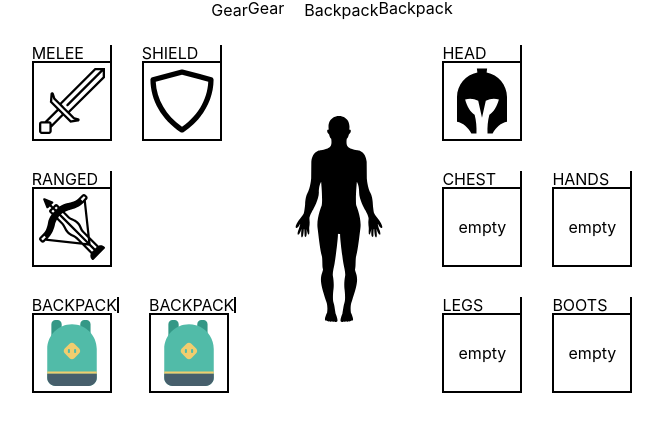
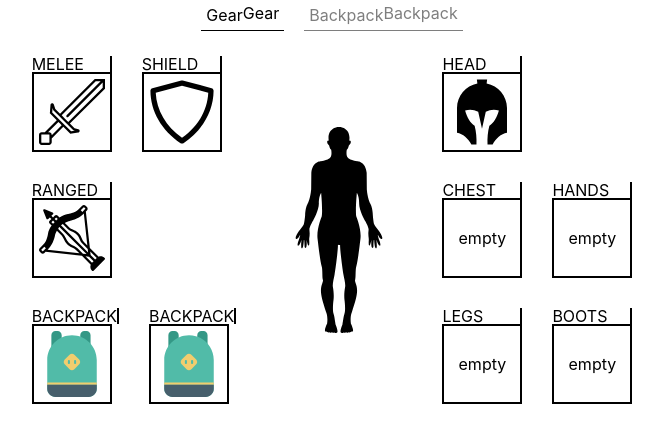
Before and after one commit to AndriiManyak/epic-stories, a Next.js app: page /inventory in a window 1280 px wide. Shown: the top 442 px of the page, without its empty margins (308-971 px from the left). Built offline with nearby package versions, Linux system fonts and the light colour scheme.

Commit message:
update InventoryTabs logic

```diff
--- a/components/inventory/inventoryPage/InventoryTab.tsx
+++ b/components/inventory/inventoryPage/InventoryTab.tsx
@@ -1,21 +1,28 @@
 import styled from "styled-components";
 
 type Props = {
+  isActive: boolean;
   icon: string;
   title: string;
+  onClick: () => void;
 };
 
-export const InventoryTab = ({ icon, title }: Props) => {
+export const InventoryTab = ({ icon, title, isActive, onClick }: Props) => {
   return (
-    <Container>
+    <Container isActive={isActive} onClick={onClick}>
       <IconWrapper>{icon}</IconWrapper>
       <Title>{title}</Title>
     </Container>
   );
 };
 
-const Container = styled.div`
+const Container = styled.div<{ isActive: boolean }>`
   display: flex;
+
+  padding: 5px;
+  cursor: pointer;
+  border-bottom: 1px solid ${({ theme }) => theme.colors.black};
+  opacity: ${({ isActive }) => (isActive ? 1 : 0.5)};
 `;
 
 const IconWrapper = styled.div``;
--- a/components/inventory/inventoryPage/InventoryTabs.tsx
+++ b/components/inventory/inventoryPage/InventoryTabs.tsx
@@ -1,29 +1,49 @@
 import styled from "styled-components";
 import { InventoryTab } from "~/components/inventory/inventoryPage/InventoryTab";
 import { GearComponent } from "~/components/inventory/gear/GearComponent";
+import { ReactNode, useState } from "react";
+import { Inventory } from "~/components/inventory/Inventory";
 
-const tabs: { icon: string; title: string }[] = [
+const tabs: { icon: string; title: string; content: ReactNode }[] = [
   {
     title: "Gear",
     icon: "Gear",
+    content: <GearComponent />,
   },
   {
     title: "Backpack",
     icon: "Backpack",
+    content: <Inventory size={20} />,
   },
 ];
 
 export const InventoryTabs = () => {
+  const [activeTab, setActiveTab] = useState(0);
+
+  const selectTab = (index: number) => {
+    setActiveTab(index);
+  };
+
   return (
     <Container>
       <TabsList>
         {tabs.map((tab, index) => (
-          <InventoryTab key={index} icon={tab.icon} title={tab.title} />
+          <InventoryTab
+            key={index}
+            icon={tab.icon}
+            title={tab.title}
+            isActive={index === activeTab}
+            onClick={() => selectTab(index)}
+          />
         ))}
       </TabsList>
 
       <TabContent>
-        <GearComponent />
+        {tabs.map((tab, index) => (
+          <ContentWrapper key={index} isShown={index === activeTab}>
+            {tab.content}
+          </ContentWrapper>
+        ))}
       </TabContent>
     </Container>
   );
@@ -44,3 +64,7 @@ const TabContent = styled.div`
   display: flex;
   justify-content: center;
 `;
+
+const ContentWrapper = styled.div<{ isShown: boolean }>`
+  display: ${({ isShown }) => (isShown ? "block" : "none")};
+`;
```
